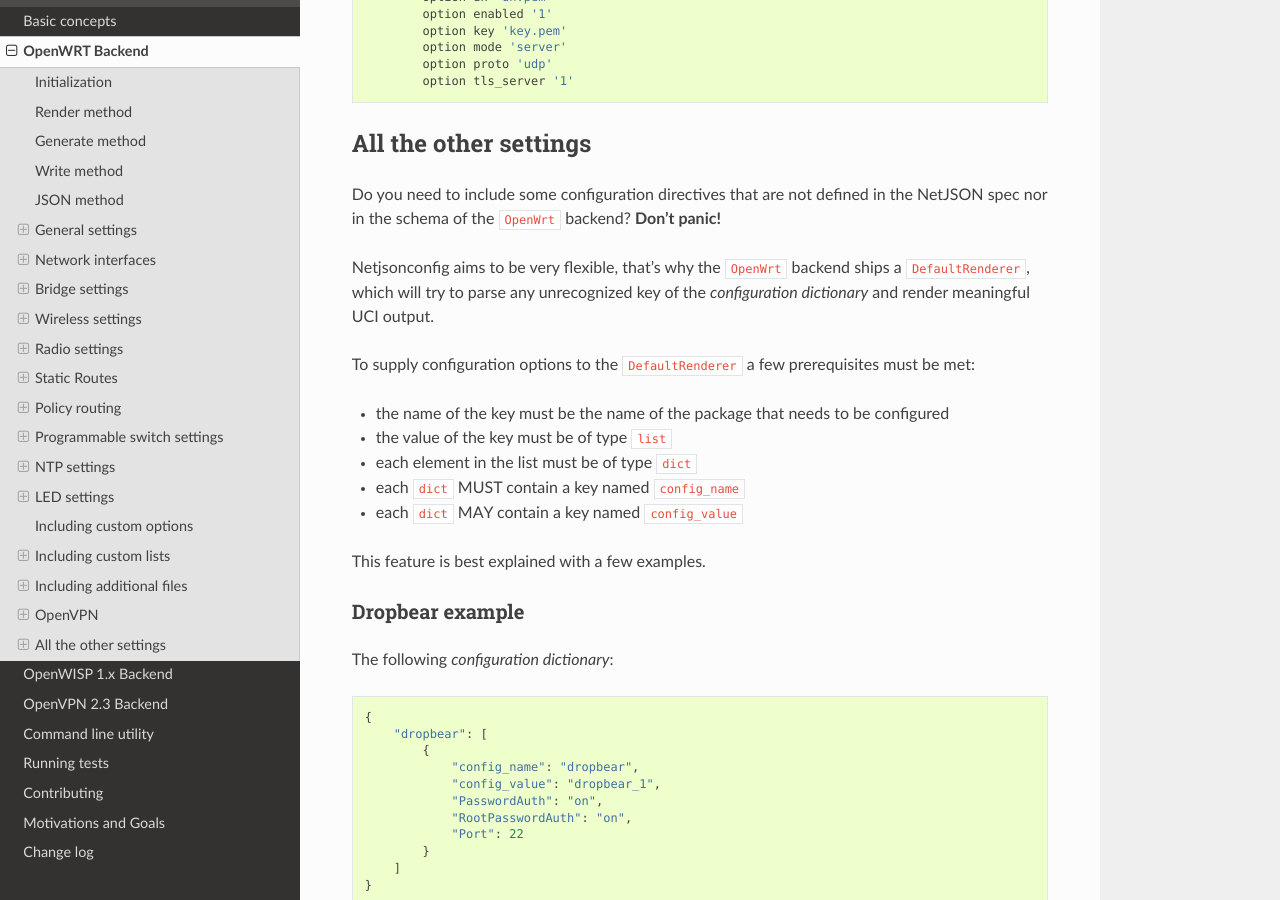
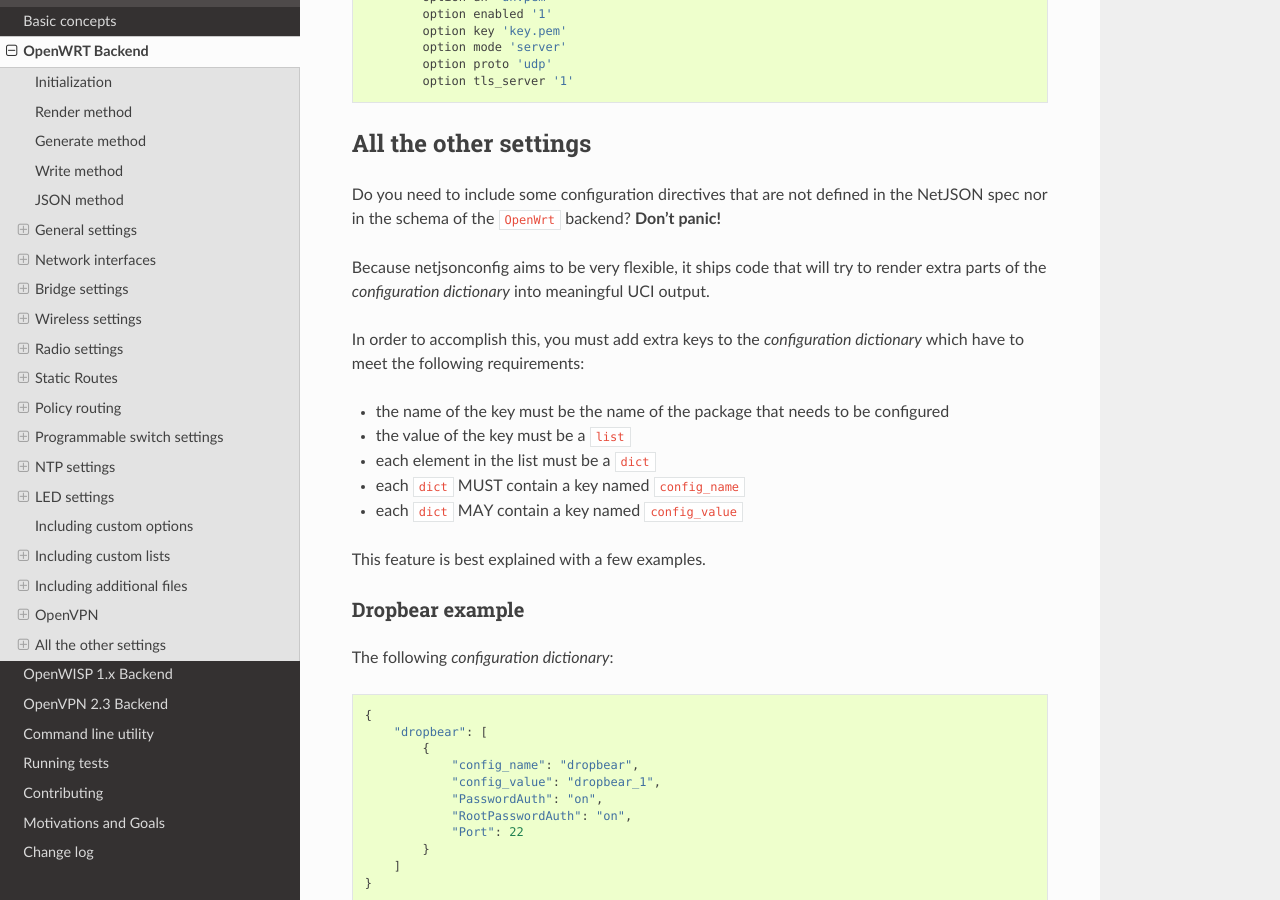
Before and after one commit to openwisp/netjsonconfig, a Sphinx documentation site: the page built from docs/source/backends/openwrt.rst, in a window 1280 px wide and 900 px high, scrolled down 38686 px. Built offline with Sphinx 7.4.7 and the Read the Docs theme 2.0.0, drawn with Linux system fonts in a browser that asks for light colours.

Commit message:
[docs] Simplified "All the other settings" in OpenWRT backend

```diff
--- a/docs/source/backends/openwrt.rst
+++ b/docs/source/backends/openwrt.rst
@@ -2088,18 +2088,18 @@
 All the other settings
 ----------------------
 
-Do you need to include some configuration directives that are not defined in the NetJSON
-spec nor in the schema of the ``OpenWrt`` backend? **Don't panic!**
-
-Netjsonconfig aims to be very flexible, that's why the ``OpenWrt`` backend ships
-a ``DefaultRenderer``, which will try to parse any unrecognized key of the
-*configuration dictionary* and render meaningful UCI output.
-
-To supply configuration options to the ``DefaultRenderer`` a few prerequisites must be met:
+Do you need to include some configuration directives that are not defined in
+the NetJSON spec nor in the schema of the ``OpenWrt`` backend? **Don't panic!**
+
+Because netjsonconfig aims to be very flexible, it ships code that will try
+to render extra parts of the *configuration dictionary* into meaningful UCI output.
+
+In order to accomplish this, you must add extra keys to the *configuration dictionary*
+which have to meet the following requirements:
 
 * the name of the key must be the name of the package that needs to be configured
-* the value of the key must be of type ``list``
-* each element in the list must be of type ``dict``
+* the value of the key must be a ``list``
+* each element in the list must be a ``dict``
 * each ``dict`` MUST contain a key named ``config_name``
 * each ``dict`` MAY contain a key named ``config_value``
 
```
